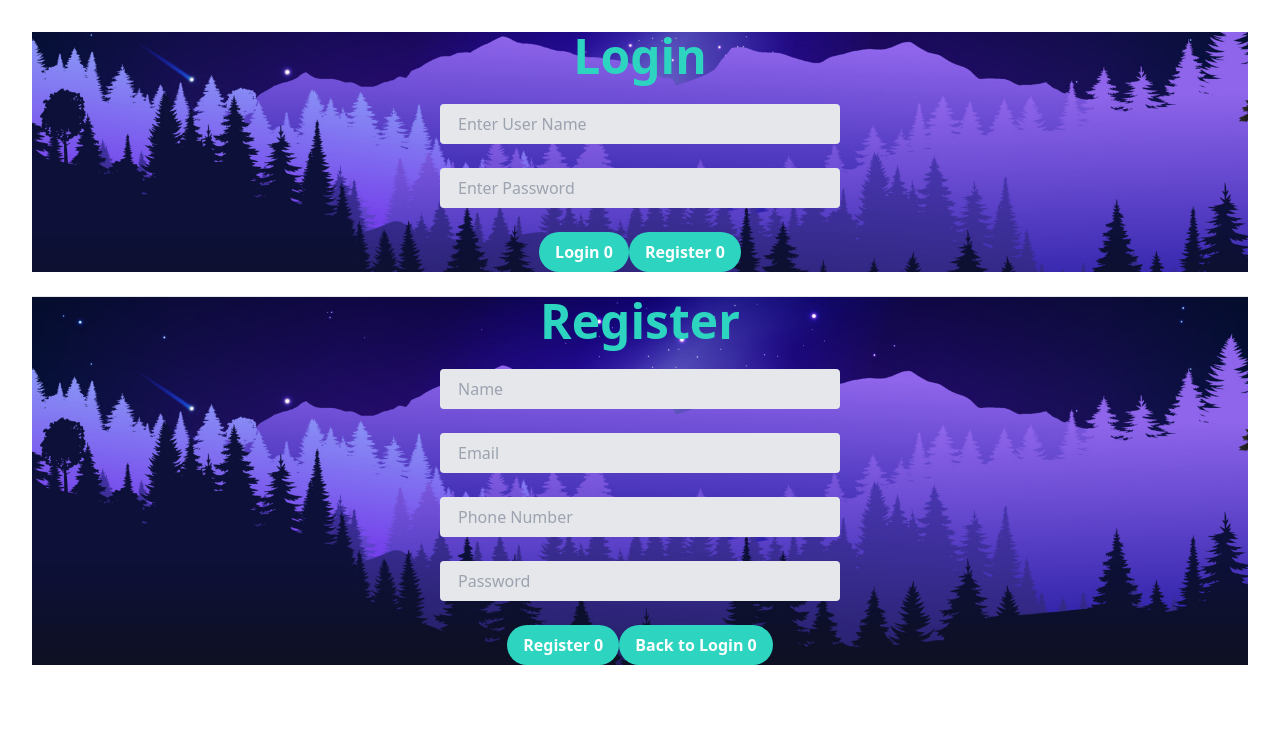
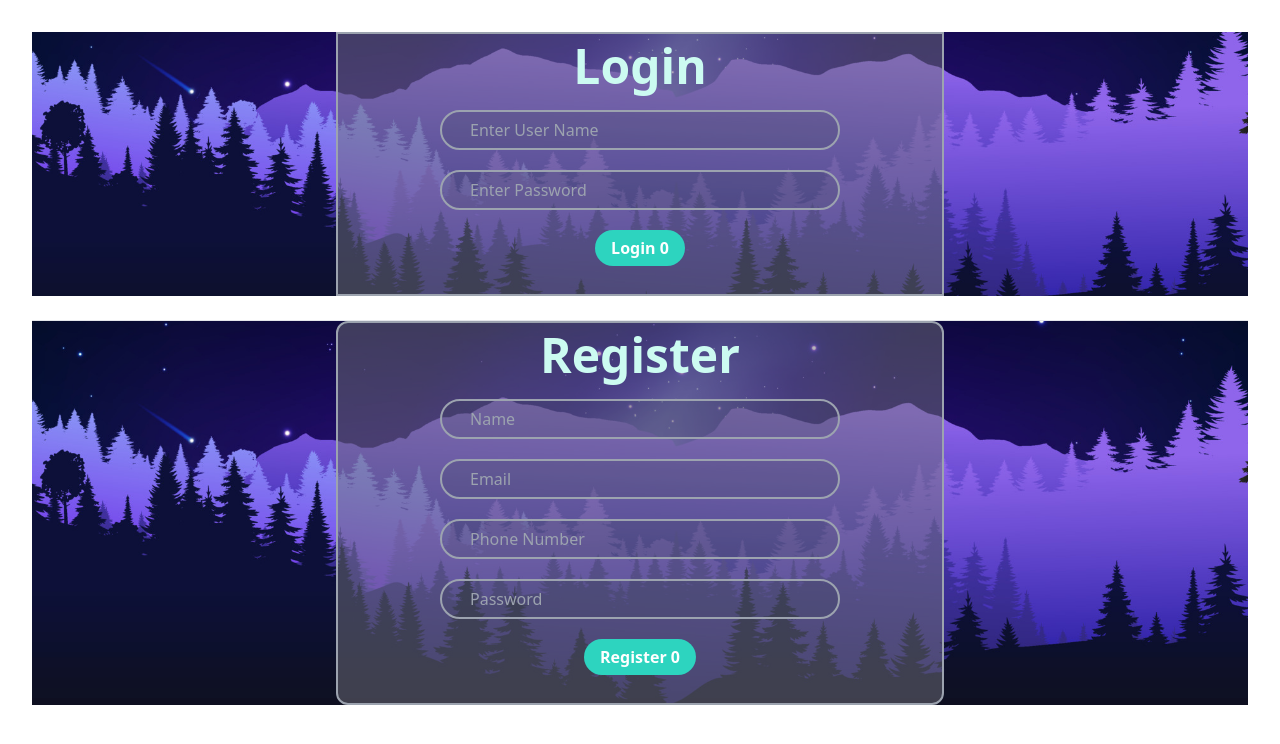
Before and after one commit to priyanjanjb/To_Do_List, a React (Vite) app in the folder Client/todolist/: page / in a window 1280 px wide. Shown: the top 744 px of the page. Built offline with nearby package versions, Linux system fonts and the light colour scheme.

Commit message:
style: update the style of forms

```diff
--- a/Client/todolist/src/App.tsx
+++ b/Client/todolist/src/App.tsx
@@ -11,7 +11,7 @@ const color = "bg-indigo-200";
 function App() {
   return (
     <>
-      <div >
+      <div>
         <div className={color}>
           <SignIn />
         </div>
--- a/Client/todolist/src/components/BgImage.tsx
+++ b/Client/todolist/src/components/BgImage.tsx
@@ -10,6 +10,7 @@ export default function BgImage({
     backgroundSize: "cover",
     backgroundRepeat: "no-repeat",
     backgroundPosition: "center",
+
   };
   return <div style={bgImage}>{children}</div>;
 }
--- a/Client/todolist/src/components/Header.tsx
+++ b/Client/todolist/src/components/Header.tsx
@@ -1,7 +1,7 @@
 export default function Header({title}:{title:string}) {
   return (
     <div>
-      <h2 className="text-5xl font-bold text-teal-400">{title}</h2>
+      <h2 className="text-5xl  font-bold text-teal-100">{title}</h2>
     </div>
   );
 }
--- a/Client/todolist/src/components/Input.tsx
+++ b/Client/todolist/src/components/Input.tsx
@@ -1,8 +1,25 @@
-export default function Input({halder , types}:{halder:string , types:string}) {
-
+export default function Input({
+  halder,
+  types,
+}: {
+  halder: string;
+  types: string;
+}) {
   return (
-    <div >
-      <input type={types} placeholder={halder} style ={{width:"400px"}} className="bg-gray-200 appearance-none border-2 border-gray-200 rounded w-full py-2 px-4 text-gray-700 leading-tight focus:outline-none focus:bg-white focus:border-purple-500"/>
+    <div>
+      <input
+        type={types}
+        placeholder={halder}
+        style={{ width: "400px" }}
+        className="bg-gray-700  border-2
+       border-gray-400
+       rounded-full py-2 px-7
+        text-gray-100 leading-tight
+        focus:outline-none focus:bg-cyan-200
+         focus:border-purple-500
+         focus:text-gray-500 bg-opacity-20
+         "
+      />
     </div>
   );
 }
--- a/Client/todolist/src/pages/signIn.tsx
+++ b/Client/todolist/src/pages/signIn.tsx
@@ -7,15 +7,29 @@ import BgImage from "../components/BgImage";
 export default function SignIn() {
   return (
     <>
-      <div>
+      <div id="signIn">
         <BgImage image={Image}>
-        <Header title="Login" />
-        <br />
-        <Input halder="Enter User Name" types="txt" /> <br />
-        <Input halder="Enter Password" types="password" />
-        <br />
-        <Button caption="Login" />
-        <Button caption="Register" />
+          <div
+            className="bg-zinc-500 bg-opacity-50 border-2 border-gray-400
+            py-2 px-7
+           text-gray-100 leading-tight"
+            style={{
+              margin: "auto",
+              width: "50%",
+              height: "100%",
+              display: "flex",
+              flexDirection: "column",
+              justifyContent: "center",
+              alignItems: "center",
+            }}
+          >
+            <Header title="Login" />
+            <br />
+            <Input halder="Enter User Name" types="txt" /> <br />
+            <Input halder="Enter Password" types="password" /> <br />
+            <Button caption="Login" />
+            <br />
+          </div>
         </BgImage>
       </div>
     </>
--- a/Client/todolist/src/pages/signUp.tsx
+++ b/Client/todolist/src/pages/signUp.tsx
@@ -8,6 +8,21 @@ export default function SignUp() {
   return (
     <>
       <BgImage image={Image}>
+        <div
+          className="bg-zinc-500 bg-opacity-50 border-2 border-gray-400
+          py-2 px-7 rounded-xl
+         text-gray-100 leading-tight"
+          style={{
+            margin: "auto",
+              width: "50%",
+              height: "100%",
+              display: "flex",
+              flexDirection: "column",
+              justifyContent: "center",
+              alignItems: "center",
+          }}
+
+        >
           <Header title="Register" />
           <br />
           <Input halder="Name" types="txt" />
@@ -19,8 +34,8 @@ export default function SignUp() {
           <Input halder="Password" types="password" />
           <br />
           <Button caption="Register" />
-      <Button caption="Back to Login" />
           <br />
+        </div>
       </BgImage>
     </>
   );
```
Lines whose indentation alone changed are shown as unchanged.
